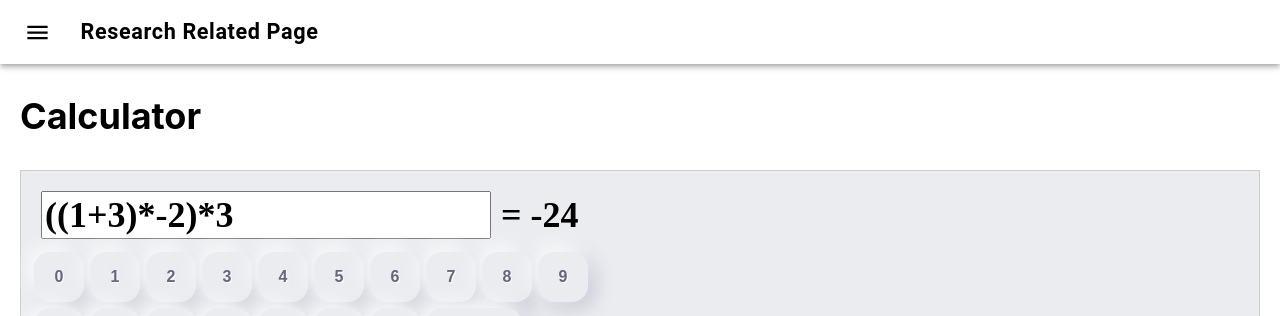
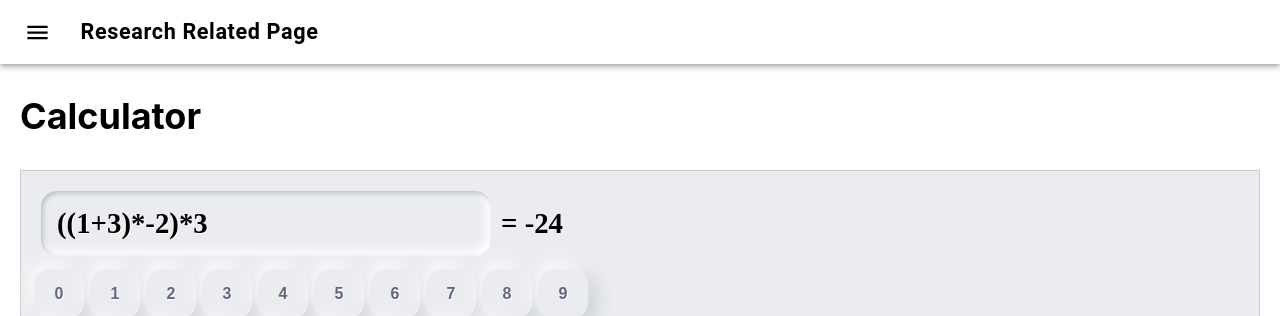
Before and after one commit to xryuseix/research, a Next.js app in the folder website/: page /research/apps/calc in a window 1280 px wide. Shown: the top 316 px of the page. Built offline with nearby package versions, Linux system fonts and the light colour scheme.

Commit message:
feat: 電卓の入力フォームをニューモーフィズムっぽくした

```diff
--- a/website/components/calculator.module.scss
+++ b/website/components/calculator.module.scss
@@ -13,7 +13,7 @@ $color-white: #fff;
 
 .formula,
 .formula > input {
-  font-size: 2rem;
+  font-size: 1.6rem;
   font-weight: bold;
   font-family: "Meiryo";
 }
@@ -23,6 +23,21 @@ $color-white: #fff;
   width: 100%;
   background-color: $color-bg;
   padding: 10px;
+}
+
+.input {
+  width: 80%;
+  max-width: 25rem;
+  margin-right: math.div($ruler, 2);
+  box-shadow:  inset 2px 2px 5px $color-shadow, inset -5px -5px 10px $color-white;
+  box-sizing: border-box;
+  transition: all 0.2s ease-in-out;
+  appearance: none;
+  -webkit-appearance: none;
+
+  &:focus {
+    box-shadow:  inset 1px 1px 2px $color-shadow, inset -1px -1px 2px $color-white;
+  }
 }
 
 .calc_button {
@@ -40,13 +55,7 @@ $color-white: #fff;
   margin: 1.5px;
 }
 
-.input {
-  width: 80%;
-  max-width: 25rem;
-}
-
-
-.calc_button {
+.calc_button, .input {
   border: 0;
   outline: 0;
   font-size: $ruler;
@@ -74,10 +83,6 @@ $color-white: #fff;
       inset -1px -1px 2px $color-white;
   }
 
-  .icon {
-    margin-right: math.div($ruler, 2);
-  }
-
   &.red {
     width: 6em;
     color:$color-red;
```
